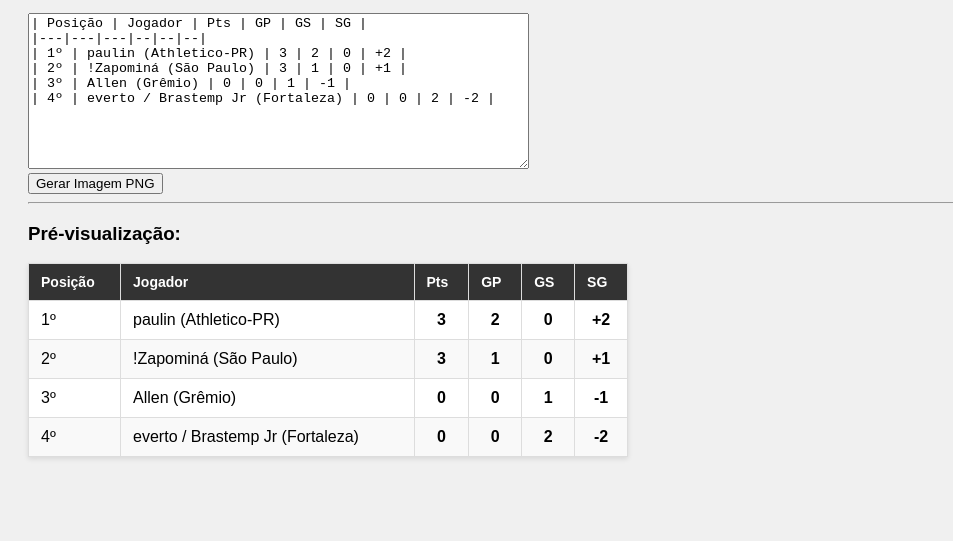
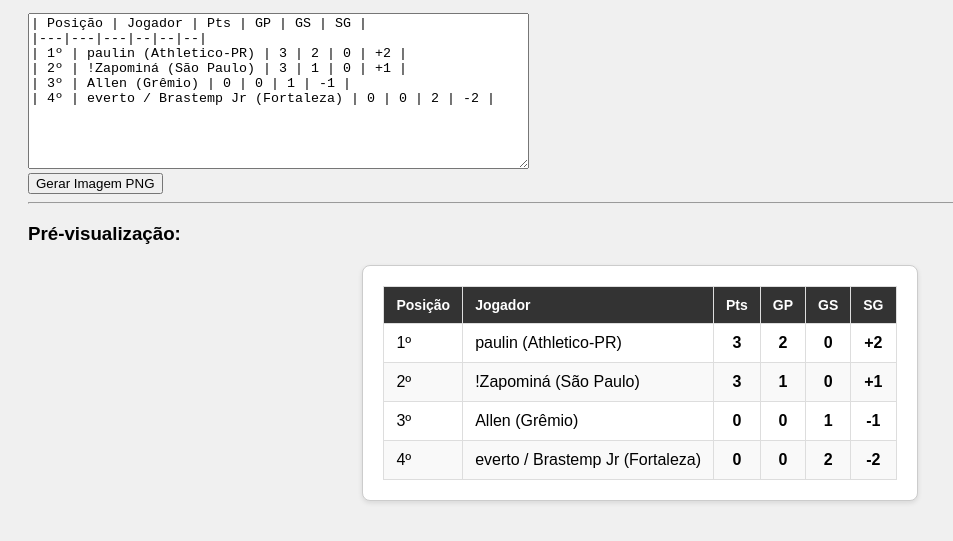
Before and after one commit to EvertonVictor/placar_bonito, a plain HTML site: page index.html in a window 1280 px wide. Shown: the part 129-670 px from the top of the page, without its empty margins (0-953 px from the left). Drawn offline with nearby package versions, Linux system fonts and the light colour scheme.

Commit message:
Update style.css

```diff
--- a/style.css
+++ b/style.css
@@ -4,14 +4,27 @@
     padding: 20px;
 }
 
-/* A tabela que será gerada */
-#stage table {
-    border-collapse: collapse;
-    width: 100%;
-    max-width: 600px;
+/* * 1. NOVO ESTILO PARA O #STAGE
+ * É este elemento que será o nosso "cartão" no PNG final.
+*/
+#stage {
+    width: fit-content; /* <-- ESTA É A MÁGICA: Faz o DIV ter a largura da tabela */
+    padding: 20px;      /* Um respiro bonito DENTRO do PNG */
     background-color: #ffffff;
     border: 1px solid #ccc;
     box-shadow: 0 2px 5px rgba(0,0,0,0.1);
+    border-radius: 8px; /* Opcional, mas deixa bonito */
+    margin: 20px auto;  /* Apenas para centralizar na tela de pré-visualização */
+}
+
+
+/* * 2. ESTILO LIMPO PARA A TABELA
+ * A tabela agora só cuida dos dados, o "cartão" é o stage.
+*/
+#stage table {
+    border-collapse: collapse;
+    width: 100%; /* 100% da largura do #stage */
+    /* Removemos background, box-shadow e border daqui */
 }
 
 #stage th, #stage td {
@@ -30,7 +43,7 @@
     background-color: #f9f9f9;
 }
 
-/* Dando destaque para as colunas do placar */
+/* Destaques (isso continua igual) */
 #stage td:nth-child(3), /* Pts */
 #stage td:nth-child(4), /* GP */
 #stage td:nth-child(5), /* GS */
```
